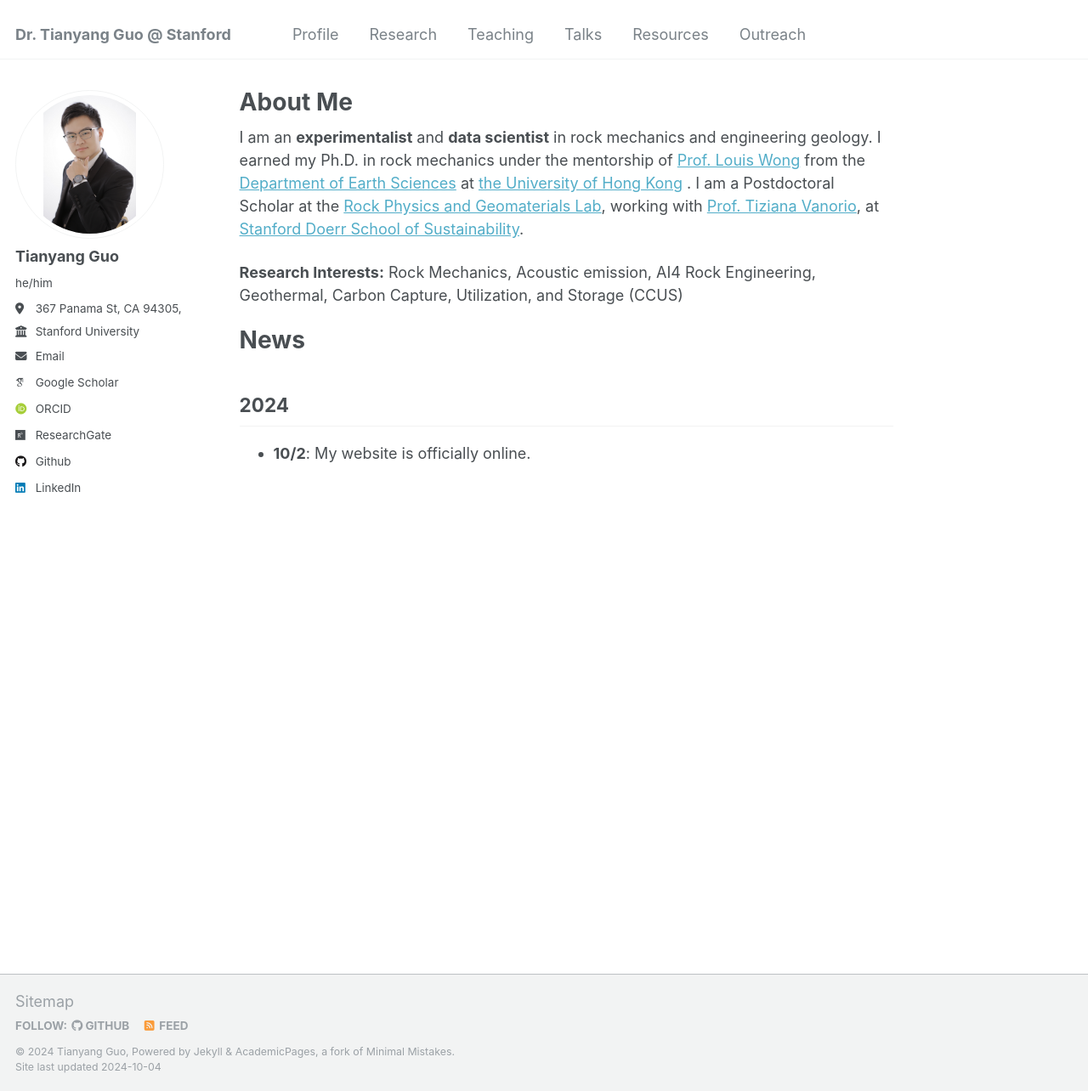
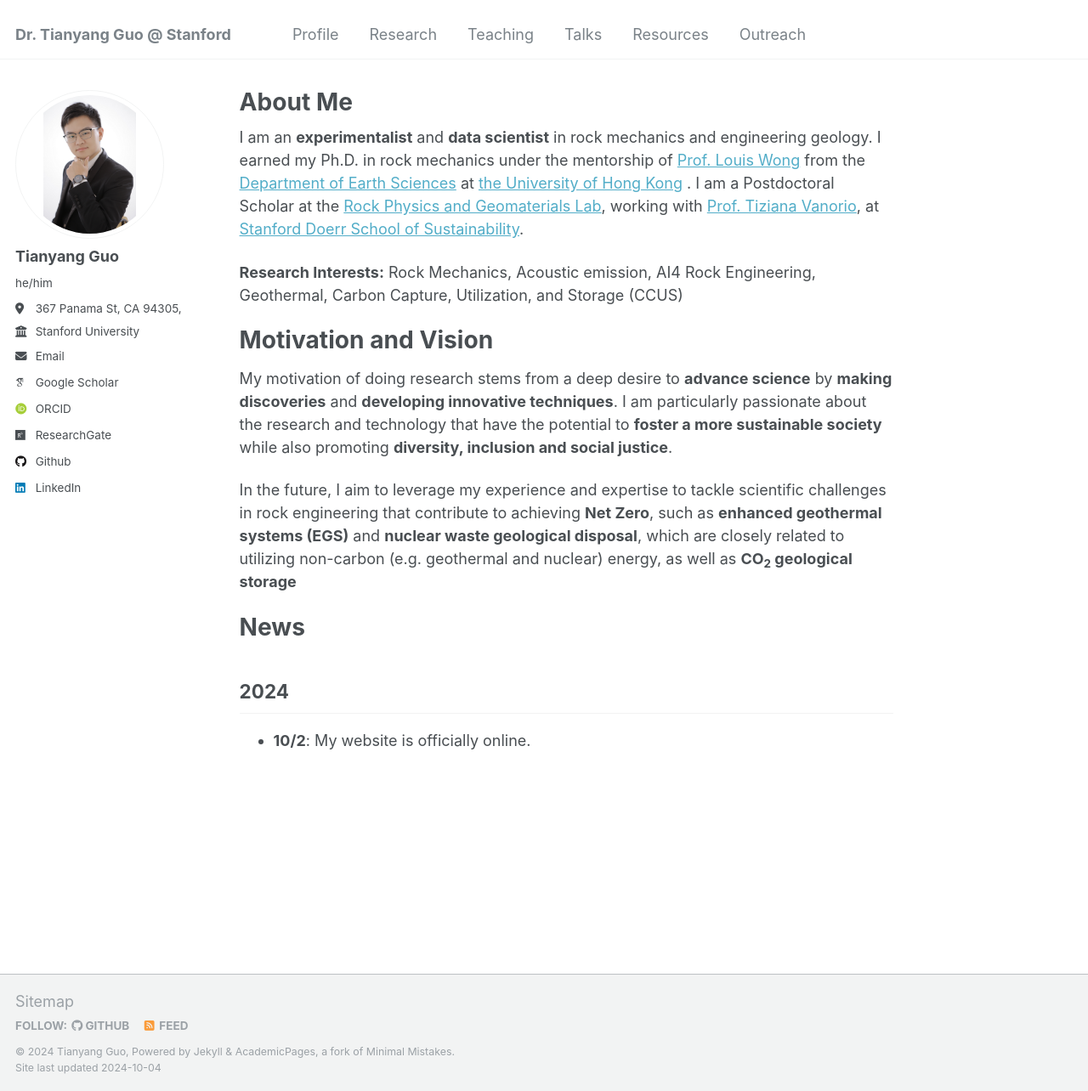
Before and after one commit to guotystanford/guotystanford.github.io, a Jekyll site: the page built from _pages/about.md, in a window 1280 px wide and 1284 px high. Shown: the whole window at 85% size. Built offline with Jekyll 4.4.1, drawn with Linux system fonts in a browser that asks for light colours; some web fonts are replaced.

Commit message:
Update about.md

```diff
--- a/_pages/about.md
+++ b/_pages/about.md
@@ -11,6 +11,12 @@ I am an **experimentalist** and **data scientist** in rock mechanics and enginee
 
 **Research Interests:** Rock Mechanics, Acoustic emission, AI4 Rock Engineering, Geothermal, Carbon Capture, Utilization, and Storage (CCUS)
 
+# Motivation and Vision
+
+My motivation of doing research stems from a deep desire to **advance science** by **making discoveries** and **developing innovative techniques**. I am particularly passionate about the research and technology that have the potential to **foster a more sustainable society** while also promoting **diversity, inclusion and social justice**.
+
+In the future, I aim to leverage my experience and expertise to tackle scientific challenges in rock engineering that contribute to achieving **Net Zero**, such as **enhanced geothermal systems (EGS)** and **nuclear waste geological disposal**, which are closely related to utilizing non-carbon (e.g. geothermal and nuclear) energy, as well as **CO<sub>2</sub> geological storage**
+
 # News
 ## 2024
   - **10/2**:
```
